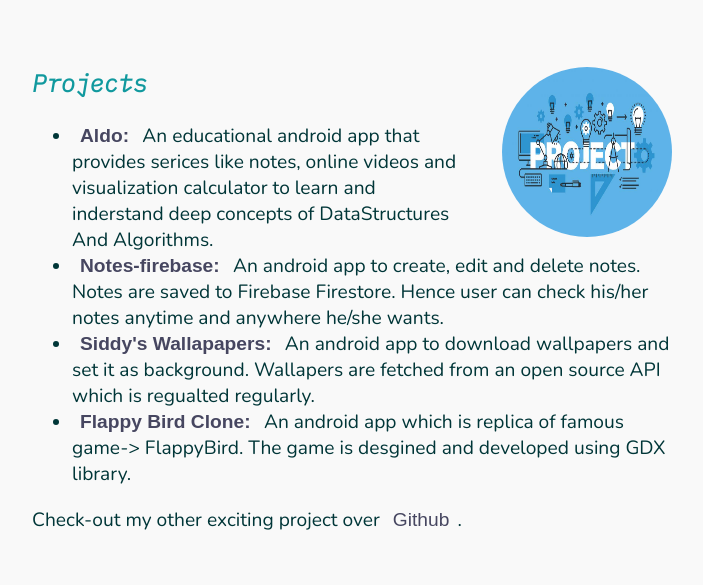
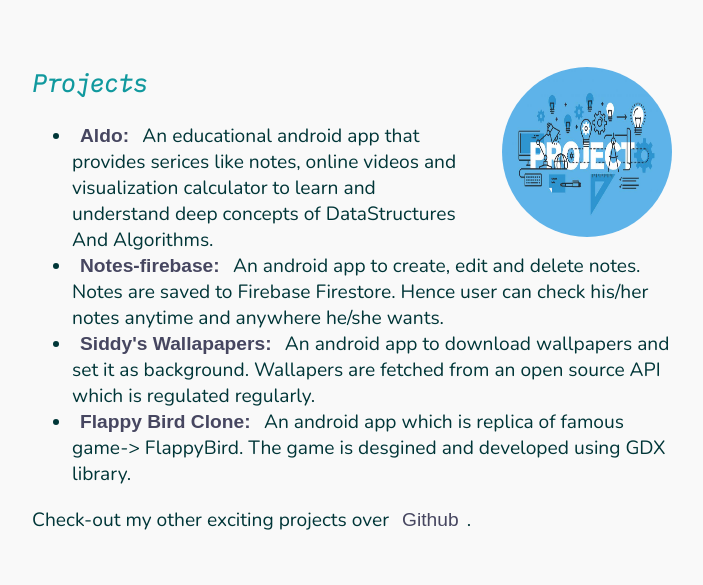
Before and after one commit to SiddyDevelops/Portfolio, a plain HTML site: page index.html in a window 1280 px wide. Shown: the part 1640-2225 px from the top of the page, without its empty margins (288-991 px from the left). Drawn offline with nearby package versions, Linux system fonts and the light colour scheme; no server answers; a web font is replaced by a local one.

Commit message:
Corrected some spelling errors.

```diff
--- a/index.html
+++ b/index.html
@@ -62,19 +62,19 @@
                 <h3>Projects</h3>
                 <ul>
                     <li class="skillrowdes2"><strong><a class="project_linky" href="">Aldo: </a></strong>An educational android app that provides serices like notes, online videos and visualization calculator to learn
-                                                and inderstand deep concepts of DataStructures And Algorithms.
+                                                and understand deep concepts of DataStructures And Algorithms.
                     </li>
                     <li class="skillrowdes2"><strong><a class="project_linky" href="https://github.com/SiddyDevelops/Notes-firebase">Notes-firebase: </a></strong>An android app to create, edit and delete notes.
                                                 Notes are saved to Firebase Firestore. Hence user can check his/her notes anytime and anywhere he/she wants.
                     </li>
                     <li class="skillrowdes2"><strong><a class="project_linky" href="https://github.com/SiddyDevelops/Download-wallpaper-and-setbackground">Siddy's Wallapapers: </a></strong>An android app to download wallpapers and set it as background.
-                        Wallapers are fetched from an open source API which is regualted regularly.
+                        Wallapers are fetched from an open source API which is regulated regularly.
                     </li>
                     <li class="skillrowdes2"><strong><a class="project_linky" href="https://github.com/SiddyDevelops/FlappyBird">Flappy Bird Clone: </a></strong>An android app which is replica of famous game-> FlappyBird.
                         The game is desgined and developed using GDX library.
                     </li>
                 </ul>
-                <p>Check-out my other exciting project over <a class="project_linky" href="https://github.com/SiddyDevelops">Github</a>.</p>
+                <p>Check-out my other exciting projects over <a class="project_linky" href="https://github.com/SiddyDevelops">Github</a>.</p>
             </div>
             <div class="skill-row">
                 <img class="skillrowImage3" src="images/hobbies.png" alt="Programing Languages">
```
